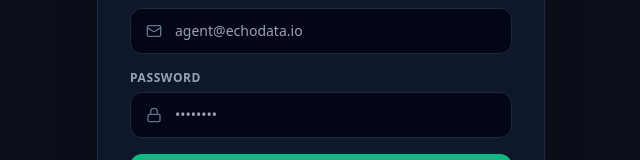
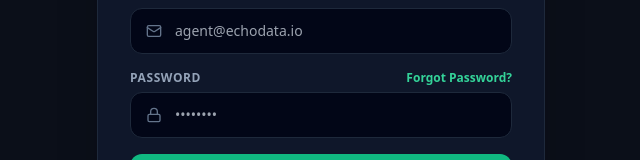
Before and after one commit to Chideraeustace/echoplatform, a React (Create React App) app: page /login in a window 1280 px wide. Shown: the part 347-507 px from the top of the page, without its empty margins (319-959 px from the left). Built offline with nearby package versions, Linux system fonts and the light colour scheme.

Commit message:
added a forgot password functionality

```diff
--- a/src/pages/AuthPage.js
+++ b/src/pages/AuthPage.js
@@ -4,6 +4,7 @@
 import {
   signInWithEmailAndPassword,
   createUserWithEmailAndPassword,
+  sendPasswordResetEmail, // Imported for password reset functionality
 } from "firebase/auth";
 import { doc, setDoc } from "firebase/firestore";
 import { Database, Mail, Lock, ShoppingBag } from "lucide-react";
@@ -14,11 +15,13 @@
   const [password, setPassword] = useState("");
   const [dataSellingName, setDataSellingName] = useState(""); // New State hook for storefront branding
   const [error, setError] = useState("");
+  const [successMessage, setSuccessMessage] = useState(""); // State for successful password resets
   const [loading, setLoading] = useState(false);
 
   const handleAuth = async (e) => {
     e.preventDefault();
     setError("");
+    setSuccessMessage("");
     setLoading(true);
 
     try {
@@ -116,7 +119,7 @@
             },
             "25gb": {
               size: "25GB",
-              costPrice: 98.70,
+              costPrice: 98.7,
               agentPrice: 0.0,
               isActive: true,
             },
@@ -303,13 +306,36 @@
               costPrice: 96.0,
               agentPrice: 0.0,
               isActive: true,
-            }
+            },
           },
         });
       } else {
         await signInWithEmailAndPassword(auth, email, password);
       }
       navigate("/dashboard");
+    } catch (err) {
+      setError(err.message.replace("Firebase: ", ""));
+    } finally {
+      setLoading(false);
+    }
+  };
+
+  // Handler for password reset dispatch
+  const handleForgotPassword = async () => {
+    setError("");
+    setSuccessMessage("");
+
+    if (!email) {
+      setError(
+        "Please enter your email address to receive a password reset link.",
+      );
+      return;
+    }
+
+    setLoading(true);
+    try {
+      await sendPasswordResetEmail(auth, email);
+      setSuccessMessage("Password reset link sent securely! Check your inbox.");
     } catch (err) {
       setError(err.message.replace("Firebase: ", ""));
     } finally {
@@ -337,6 +363,12 @@
         {error && (
           <div className="mb-4 p-3 bg-red-500/10 border border-red-500/20 text-red-400 text-xs rounded-lg font-mono">
             {error}
+          </div>
+        )}
+
+        {successMessage && (
+          <div className="mb-4 p-3 bg-emerald-500/10 border border-emerald-500/20 text-emerald-400 text-xs rounded-lg font-mono">
+            {successMessage}
           </div>
         )}
 
@@ -368,8 +400,8 @@
             <div className="relative">
               <Mail className="absolute left-4 top-1/2 -translate-y-1/2 text-slate-500 h-4 w-4" />
               <input
-                type="email"
-                required
+                type="type"
+                required={mode === "signup" || !loading}
                 value={email}
                 onChange={(e) => setEmail(e.target.value)}
                 placeholder="agent@echodata.io"
@@ -379,14 +411,26 @@
           </div>
 
           <div>
-            <label className="text-xs font-semibold uppercase tracking-wider text-slate-400 block mb-1.5">
-              Password
-            </label>
+            <div className="flex justify-between items-center mb-1.5">
+              <label className="text-xs font-semibold uppercase tracking-wider text-slate-400">
+                Password
+              </label>
+              {mode === "login" && (
+                <button
+                  type="button"
+                  onClick={handleForgotPassword}
+                  disabled={loading}
+                  className="text-xs font-semibold text-emerald-400 hover:underline hover:text-emerald-300 transition-colors bg-transparent border-none p-0 cursor-pointer disabled:opacity-50"
+                >
+                  Forgot Password?
+                </button>
+              )}
+            </div>
             <div className="relative">
               <Lock className="absolute left-4 top-1/2 -translate-y-1/2 text-slate-500 h-4 w-4" />
               <input
                 type="password"
-                required
+                required={mode !== "forgot-password"}
                 value={password}
                 onChange={(e) => setPassword(e.target.value)}
                 placeholder="••••••••"
```
